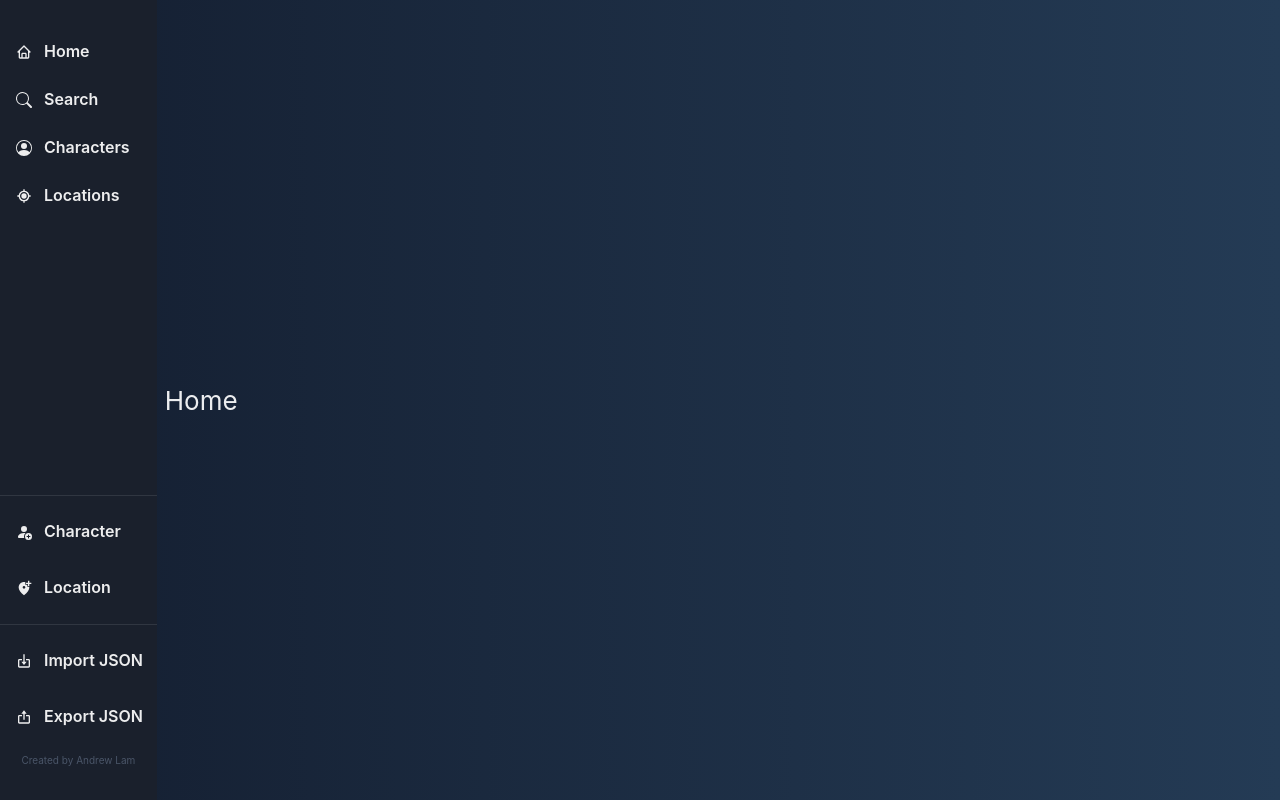
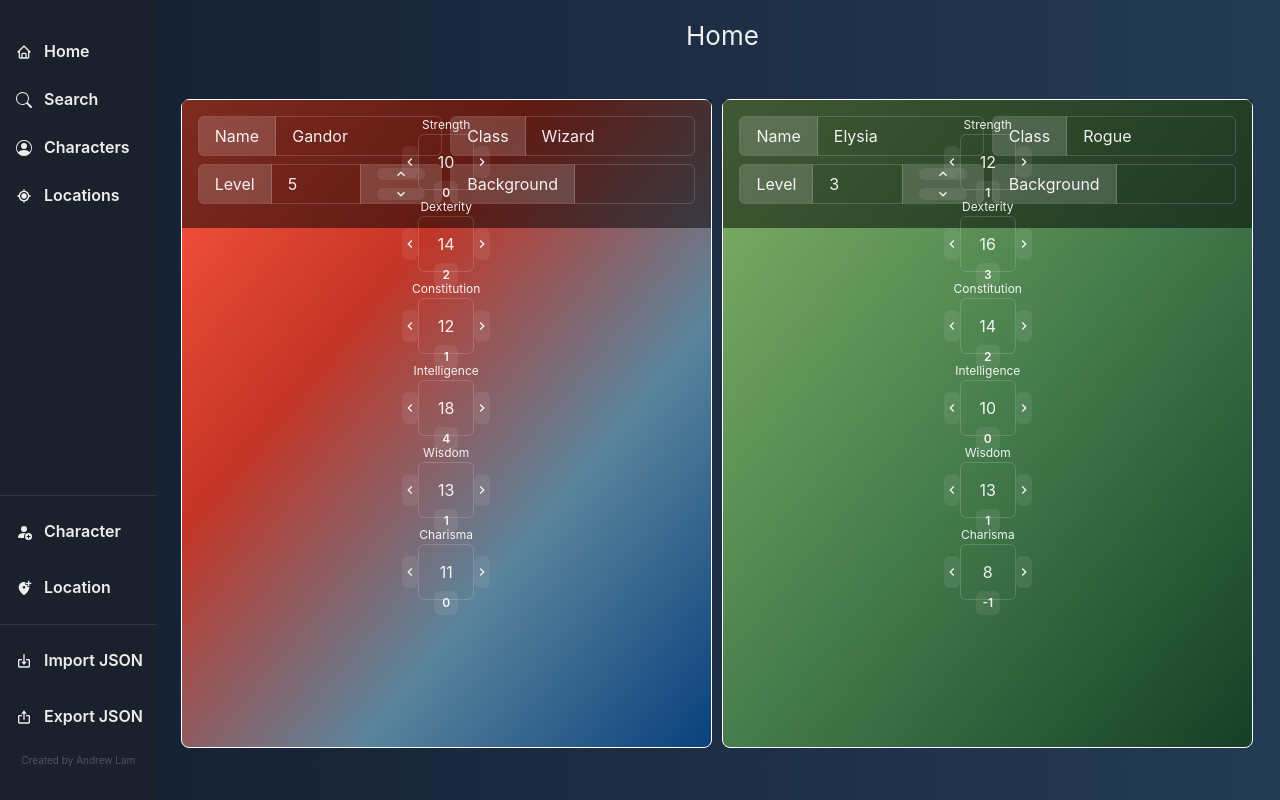
Before and after one commit to AndrewLam882/TableTopLoreOrganizer, a React (Create React App) app: page / in a window 1280 px wide. Built offline with nearby package versions, Linux system fonts and the light colour scheme.

Commit message:
display panel, stats, and general info

```diff
--- /dev/null
+++ b/src/components/characterPanel.tsx
@@ -0,0 +1,80 @@
+import { Box, HStack, StackProps, VStack } from '@chakra-ui/layout'
+import { useForm } from 'react-hook-form'
+import { useEffect } from 'react'
+import CharacterInfo from '../types/characterInfo'
+import StringInput from './input/stringInput'
+import NumberInput from './input/numberInput'
+import StatBar from './statBar'
+
+interface CharacterPanelProps extends StackProps {
+  character: CharacterInfo
+}
+
+const CharacterPanel = ({ character, ...rest }: CharacterPanelProps) => {
+  const {
+    register,
+    getValues,
+    setValue,
+    handleSubmit,
+    watch,
+    formState: { errors, isDirty, dirtyFields },
+  } = useForm()
+
+  useEffect(() => {
+    // eslint-disable-next-line no-restricted-syntax
+    for (const [key, value] of Object.entries(character)) {
+      setValue(key, value)
+    }
+  }, [character, setValue])
+
+  const bgGradient = character.race
+    ? `var(--${character.race.replace(/\s+/g, '-').toLowerCase()}-background)`
+    : 'var(--other-background)'
+
+  const onSubmit = () => {}
+
+  console.log(watch())
+  return (
+    <Box
+      minW='49%'
+      h='90%'
+      fontSize='0.75rem'
+      bg={bgGradient}
+      border='1px solid white'
+      borderRadius='8px'
+      display='inline-block'
+      {...rest}
+    >
+      <form onSubmit={handleSubmit(onSubmit)}>
+        <VStack padding='16px' w='full' bgColor='rgba(0,0,0,0.5)' position='relative'>
+          <StatBar register={register} getValues={getValues} setValue={setValue} />
+          <VStack className='character-general-info'>
+            <HStack w='full'>
+              <StringInput label='Name' register={register} />
+              <StringInput label='Class' register={register} />
+            </HStack>
+            <VStack>
+              <HStack>
+                <NumberInput
+                  label='Level'
+                  register={register}
+                  getValues={getValues}
+                  setValue={setValue}
+                  min={0}
+                />
+                <StringInput label='Background' register={register} />
+              </HStack>
+            </VStack>
+          </VStack>
+          <HStack>
+            <HStack>
+              <VStack />
+            </HStack>
+          </HStack>
+        </VStack>
+      </form>
+    </Box>
+  )
+}
+
+export default CharacterPanel
--- /dev/null
+++ b/src/components/input/numberInput.tsx
@@ -0,0 +1,63 @@
+import { ChevronDownIcon, ChevronUpIcon } from '@chakra-ui/icons'
+import { Input, InputGroup, InputLeftAddon, InputProps, InputRightAddon } from '@chakra-ui/input'
+import { VStack } from '@chakra-ui/layout'
+import { Button } from '@chakra-ui/react'
+import { UseFormRegister, FieldValues, UseFormGetValues, UseFormSetValue } from 'react-hook-form'
+
+interface NumberInputProps extends InputProps {
+  label: string
+  register: UseFormRegister<FieldValues>
+  getValues: UseFormGetValues<FieldValues>
+  setValue: UseFormSetValue<FieldValues>
+  name?: string
+  step?: number
+  max?: number
+  min?: number
+}
+
+const NumberInput = ({
+  label,
+  register,
+  getValues,
+  setValue,
+  name,
+  step = 1,
+  max,
+  min,
+  ...rest
+}: NumberInputProps) => {
+  const registeredName = name || label.replace(/\s+/g, '').toLowerCase()
+
+  const increment = () => {
+    const originalValue = parseInt(getValues(registeredName), 10)
+    const newValue = originalValue + step
+
+    setValue(registeredName, max !== undefined && newValue > max ? max : newValue)
+  }
+
+  const decrement = () => {
+    const originalValue = parseInt(getValues(registeredName), 10)
+    const newValue = originalValue - step
+
+    setValue(registeredName, min !== undefined && newValue < min ? min : newValue)
+  }
+
+  return (
+    <InputGroup {...rest}>
+      <InputLeftAddon>{label}</InputLeftAddon>
+      <Input {...register(registeredName)} type='number' />
+      <InputRightAddon>
+        <VStack>
+          <Button h='0.75rem' onClick={increment}>
+            <ChevronUpIcon />
+          </Button>
+          <Button h='0.75rem' onClick={decrement}>
+            <ChevronDownIcon />
+          </Button>
+        </VStack>
+      </InputRightAddon>
+    </InputGroup>
+  )
+}
+
+export default NumberInput
--- /dev/null
+++ b/src/components/input/statInput.tsx
@@ -0,0 +1,81 @@
+import { ChevronLeftIcon, ChevronRightIcon } from '@chakra-ui/icons'
+import { Input, VStack, Text, InputGroup, InputProps, Button } from '@chakra-ui/react'
+import { UseFormRegister, FieldValues, UseFormGetValues, UseFormSetValue } from 'react-hook-form'
+
+interface StatInputProps extends InputProps {
+  label: string
+  register: UseFormRegister<FieldValues>
+  setValue: UseFormSetValue<FieldValues>
+  getValues: UseFormGetValues<FieldValues>
+  name?: string
+  step?: number
+  max?: number
+  min?: number
+}
+
+const skillToModifier = (value: number) => {
+  return Math.floor((value - 10) / 2)
+}
+
+const StatInput = ({
+  label,
+  register,
+  setValue,
+  getValues,
+  name,
+  step = 1,
+  max,
+  min,
+  ...rest
+}: StatInputProps) => {
+  const registeredName = label.replace(/\s+/g, '')[0].toLowerCase().concat(label.slice(1))
+
+  const modifier = skillToModifier(getValues(registeredName))
+
+  const onClick = () => {
+    // TODO Roll a dice and apply modifier
+  }
+
+  const increment = () => {
+    const originalValue = parseInt(getValues(registeredName), 10)
+    const newValue = originalValue + step
+
+    setValue(registeredName, max !== undefined && newValue > max ? max : newValue)
+  }
+
+  const decrement = () => {
+    const originalValue = parseInt(getValues(registeredName), 10)
+    const newValue = originalValue - step
+
+    setValue(registeredName, min !== undefined && newValue < min ? min : newValue)
+  }
+
+  return (
+    <VStack spacing='0' position='relative'>
+      <Text>{label}</Text>
+      <InputGroup alignItems='center' {...rest}>
+        <Button minW='0' p='8px' w='0.125rem' h='2rem' onClick={decrement}>
+          <ChevronLeftIcon />
+        </Button>
+        <Input h='3.5rem' w='3.5rem' textAlign='center' {...register(name || registeredName)} />
+        <Button minW='0' p='8px' w='0.125rem' h='2rem' onClick={increment}>
+          <ChevronRightIcon />
+        </Button>
+      </InputGroup>
+      <Button
+        position='absolute'
+        bottom='-15px'
+        fontSize='0.75rem'
+        minW='0'
+        boxSize='1.5rem'
+        p='8px'
+        textAlign='center'
+        onClick={onClick}
+      >
+        <Text>{modifier.toString()}</Text>
+      </Button>
+    </VStack>
+  )
+}
+
+export default StatInput
--- /dev/null
+++ b/src/components/input/stringInput.tsx
@@ -0,0 +1,21 @@
+import { Input, InputGroup, InputLeftAddon, InputProps } from '@chakra-ui/input'
+import { UseFormRegister, FieldValues } from 'react-hook-form'
+
+interface StringInputProps extends InputProps {
+  label: string
+  register: UseFormRegister<FieldValues>
+  name?: string
+}
+
+const StringInput = ({ label, register, name, ...rest }: StringInputProps) => {
+  return (
+    <InputGroup {...rest}>
+      <InputLeftAddon>{label}</InputLeftAddon>
+      <Input
+        {...register(name || label.replace(/\s+/g, '')[0].toLowerCase().concat(label.slice(1)))}
+      />
+    </InputGroup>
+  )
+}
+
+export default StringInput
--- /dev/null
+++ b/src/components/statBar.tsx
@@ -0,0 +1,29 @@
+import { VStack } from '@chakra-ui/react'
+import { UseFormRegister, FieldValues, UseFormGetValues, UseFormSetValue } from 'react-hook-form'
+import StatInput from './input/statInput'
+
+interface StatBarProps {
+  register: UseFormRegister<FieldValues>
+  getValues: UseFormGetValues<FieldValues>
+  setValue: UseFormSetValue<FieldValues>
+}
+
+const StatBar = ({ register, getValues, setValue }: StatBarProps) => {
+  const stats = ['Strength', 'Dexterity', 'Constitution', 'Intelligence', 'Wisdom', 'Charisma']
+
+  return (
+    <VStack position='absolute'>
+      {stats.map((key) => (
+        <StatInput
+          key={key}
+          label={key}
+          register={register}
+          setValue={setValue}
+          getValues={getValues}
+        />
+      ))}
+    </VStack>
+  )
+}
+
+export default StatBar
--- a/src/pages/Home.tsx
+++ b/src/pages/Home.tsx
@@ -1,8 +1,26 @@
+import { HStack, Text, VStack } from '@chakra-ui/react'
+import LocationInfo from '../types/locationInfo'
+import CharacterInfo from '../types/characterInfo'
+import dummyCharacters from './dummyCharacters'
+import CharacterPanel from '../components/characterPanel'
+
 const Home = () => {
+  const displayList = [...dummyCharacters]
+
   return (
-    <div>
-      <h2>Home</h2>
-    </div>
+    <VStack w='full' h='full' p='16px' overflow='hidden'>
+      <Text>Home</Text>
+      <HStack boxSize='full' overflowX='scroll' spacing='1%'>
+        {displayList.map((info: LocationInfo | CharacterInfo) => {
+          const isLocation = 'history' in info
+          if (!isLocation)
+            return (
+              <CharacterPanel character={info} key={`${info.name.toLowerCase()}-character-panel`} />
+            )
+          return <div />
+        })}
+      </HStack>
+    </VStack>
   )
 }
 
```
Also changed, not shown: src/components/navButton.tsx (deleted, +0 -27 lines).
